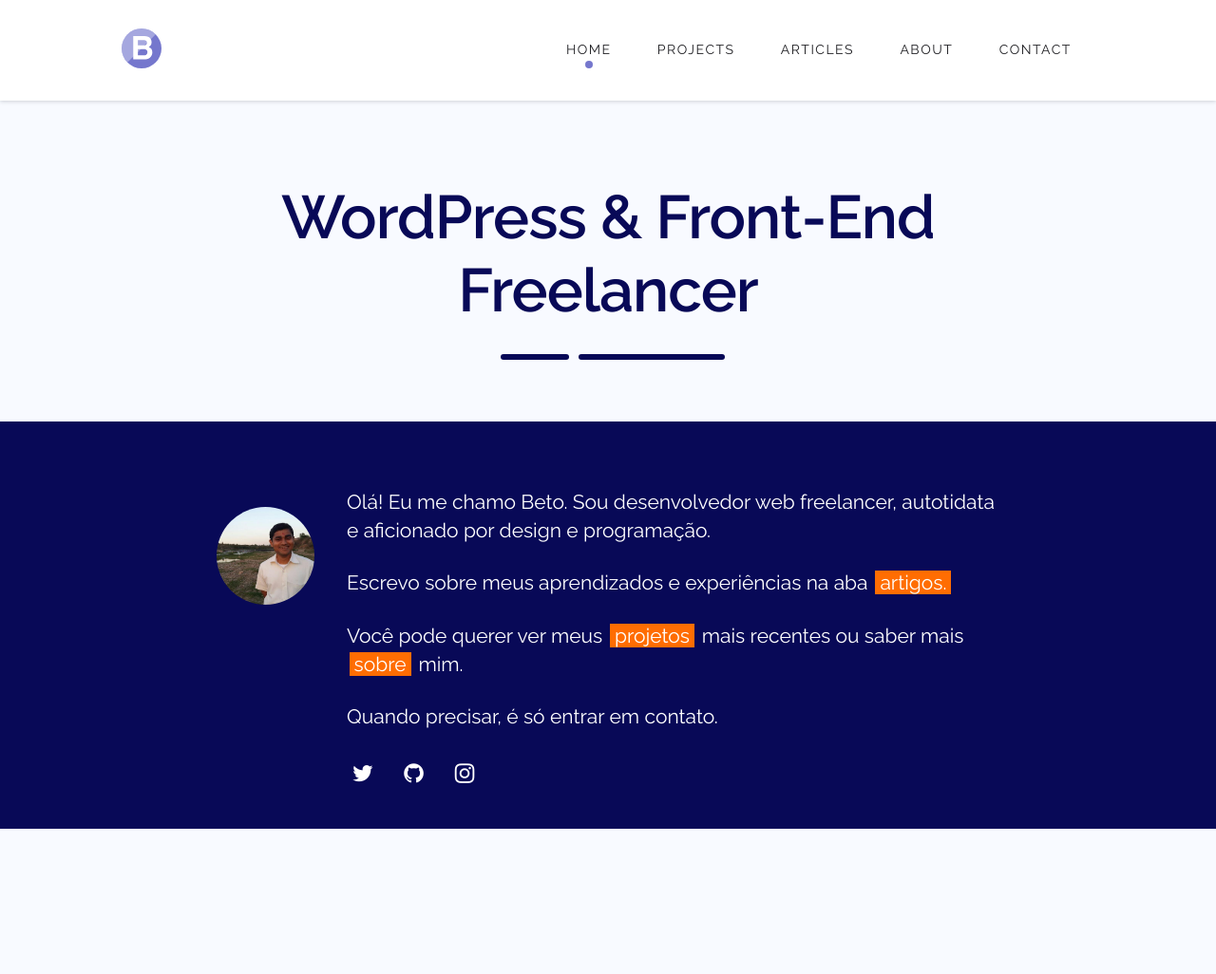
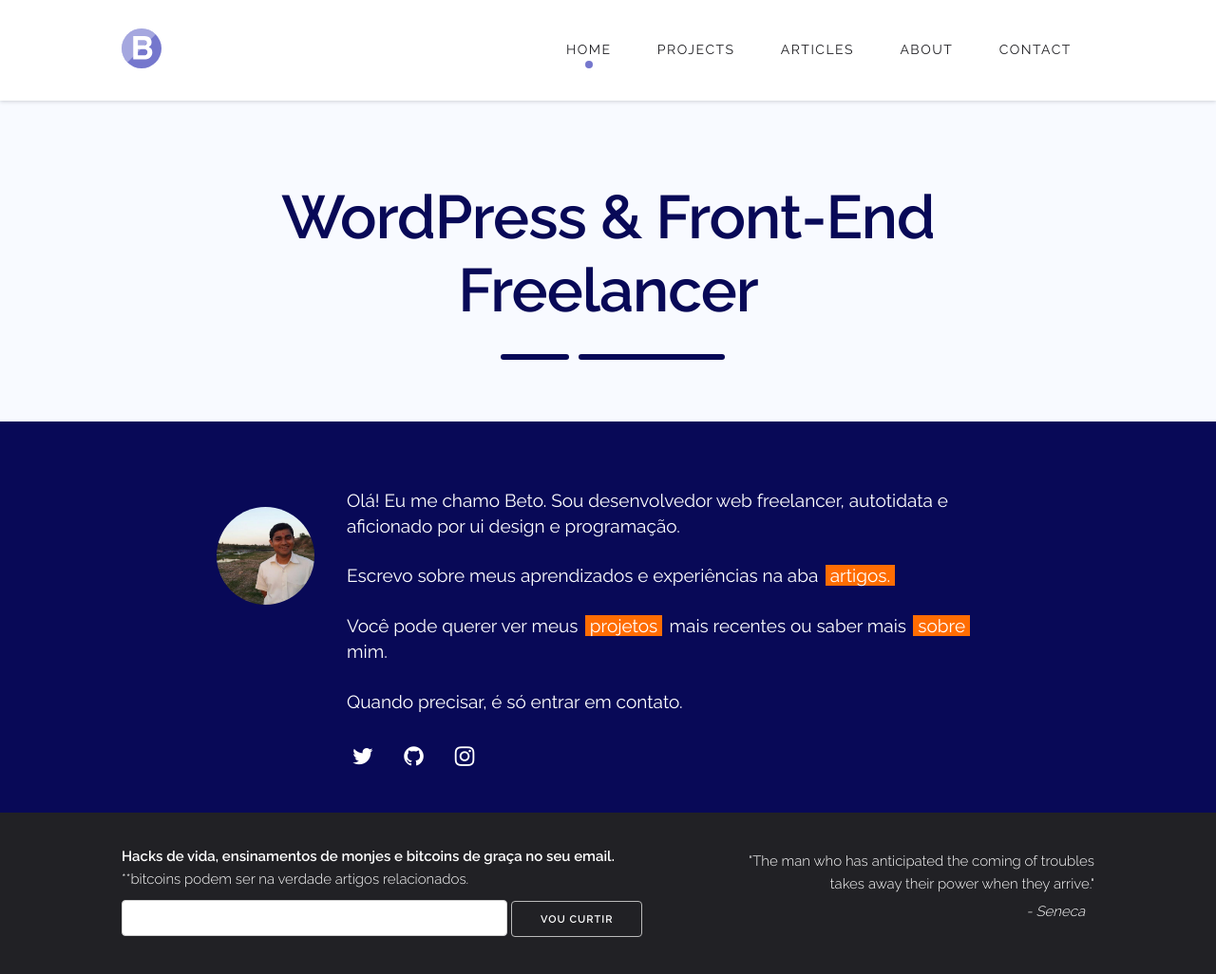
Before and after one commit to betodasilva/betodasilva.github.io, a Jekyll site: the page built from index.md, in a window 1280 px wide. Shown: the whole page at 95% size. Built offline with Jekyll 4.4.1, drawn with Linux system fonts in a browser that asks for light colours; before the commit the page ends 900 px from its top, so only the background shows below that.

Commit message:
Add footer

```diff
--- a/_includes/footer.html
+++ b/_includes/footer.html
@@ -0,0 +1,25 @@
+<footer class="footer">
+    <div class="container">
+        <div class="row">
+            <div class="seven columns">
+                <form action="#" class="form-footer">
+                    <label for="email">Hacks de vida, ensinamentos de monjes e bitcoins de graça no seu email.
+                        <span>**bitcoins podem ser na verdade artigos relacionados.</span>
+                    </label>
+
+                    <input type="email" name="email">
+                    <input type="submit" value="Vou curtir">
+                </form>
+            </div>
+            <div class="five columns">
+                <div class="quote">
+                        <blockquote>
+                                "The man who has anticipated the coming of troubles takes away their power when they arrive."
+                        </blockquote>
+                        <cite>- Seneca</cite>
+                </div>
+            </div>
+
+        </div>
+    </div>
+</footer>
--- a/_layouts/default.html
+++ b/_layouts/default.html
@@ -37,7 +37,7 @@
     <main>
         {{ content }}
     </main>
-
+    {% include footer.html %}
 <!-- End Document
     –––––––––––––––––––––––––––––––––––––––––––––––––– -->
 </body>
--- a/_layouts/home.html
+++ b/_layouts/home.html
@@ -26,7 +26,7 @@
   </div>
   <div class="ten columns">
     <div class="short-description">
-        <p class="text">Olá! Eu me chamo Beto. Sou desenvolvedor web freelancer, autotidata e aficionado por design e programação.</p>
+        <p class="text">Olá! Eu me chamo Beto. Sou desenvolvedor web freelancer, autotidata e aficionado por ui design e programação.</p>
         <p class="text">Escrevo sobre meus aprendizados e experiências na aba <span class="txt-highlight">artigos.</span></p>
         <p class="text">Você pode querer ver meus <span class="txt-highlight">projetos</span> mais recentes ou saber mais <span class="txt-highlight">sobre</span> mim.</p>
         <p class="text">Quando precisar, é só entrar em contato.</p>
```
Also changed, not shown: css/sass/main.scss (+60 -7 lines), build/css/main.css.
